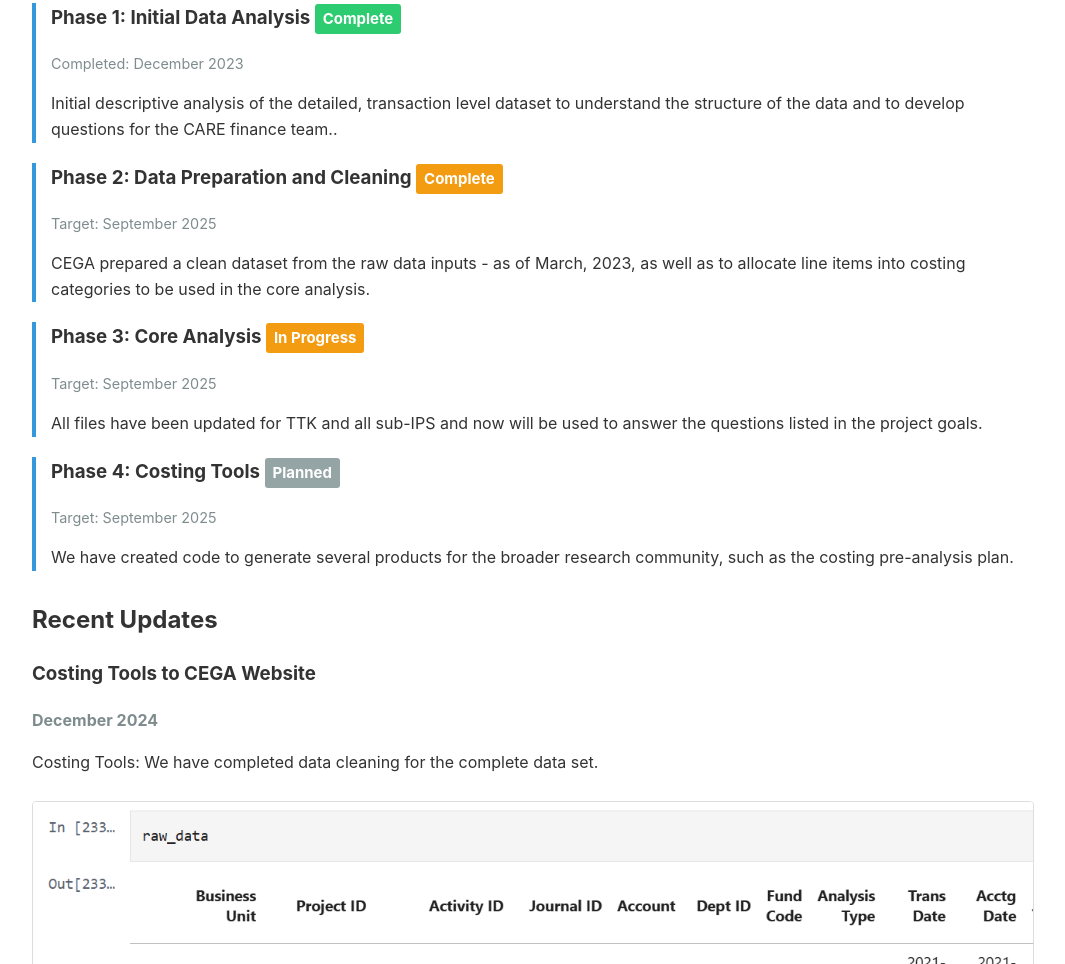
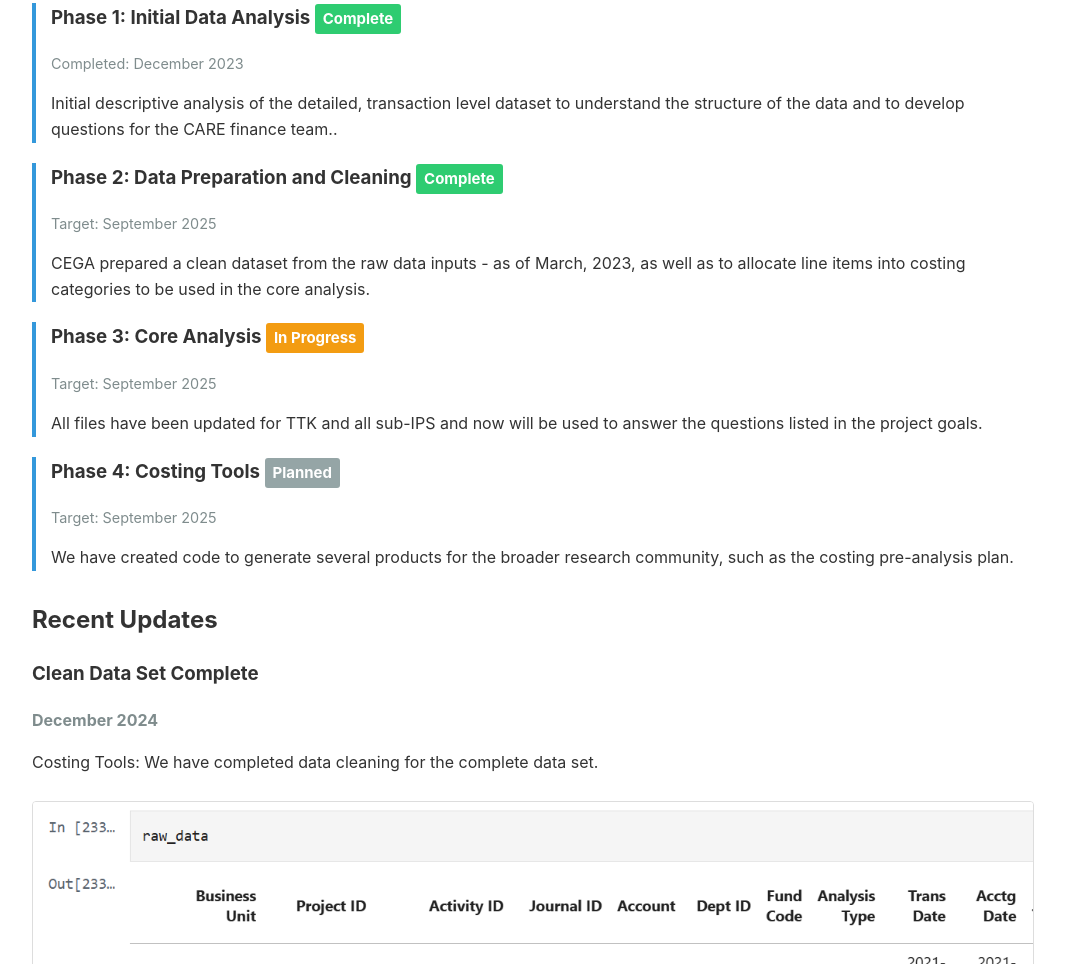
Before and after one commit to lizbrown2000/Titukulane-Project-Dashboard, a plain HTML site: page index.html in a window 1280 px wide. Shown: the part 955-1919 px from the top of the page, without its empty margins (108-1173 px from the left). Drawn offline with Linux system fonts and the light colour scheme.

Commit message:
Update index.html

```diff
--- a/index.html
+++ b/index.html
@@ -133,7 +133,7 @@
         </div>
 
         <div class="milestone">
-            <h3>Phase 2: Data Preparation and Cleaning <span class="status-tag status-progress">Complete</span></h3>
+            <h3>Phase 2: Data Preparation and Cleaning <span class="status-tag status-complete">Complete</span></h3>
             <p class="milestone-date">Target: September 2025</p>
             <p> CEGA prepared a clean dataset from the raw data inputs - as of March, 2023, as well as to allocate line items into costing categories to be used in the core analysis.</p>
         </div>
@@ -154,7 +154,7 @@
     <h2>Recent Updates</h2>
 
        <div class="update-container">
-        <h3>Costing Tools to CEGA Website</h3>
+        <h3>Clean Data Set Complete</h3>
         <p class="update-date">December 2024</p>
         <p>Costing Tools: We have completed data cleaning for the complete data set.</p>
         <img src="assets/images/ttkdatashot.png" alt="User Interface Screenshot" class="screenshot">
```
